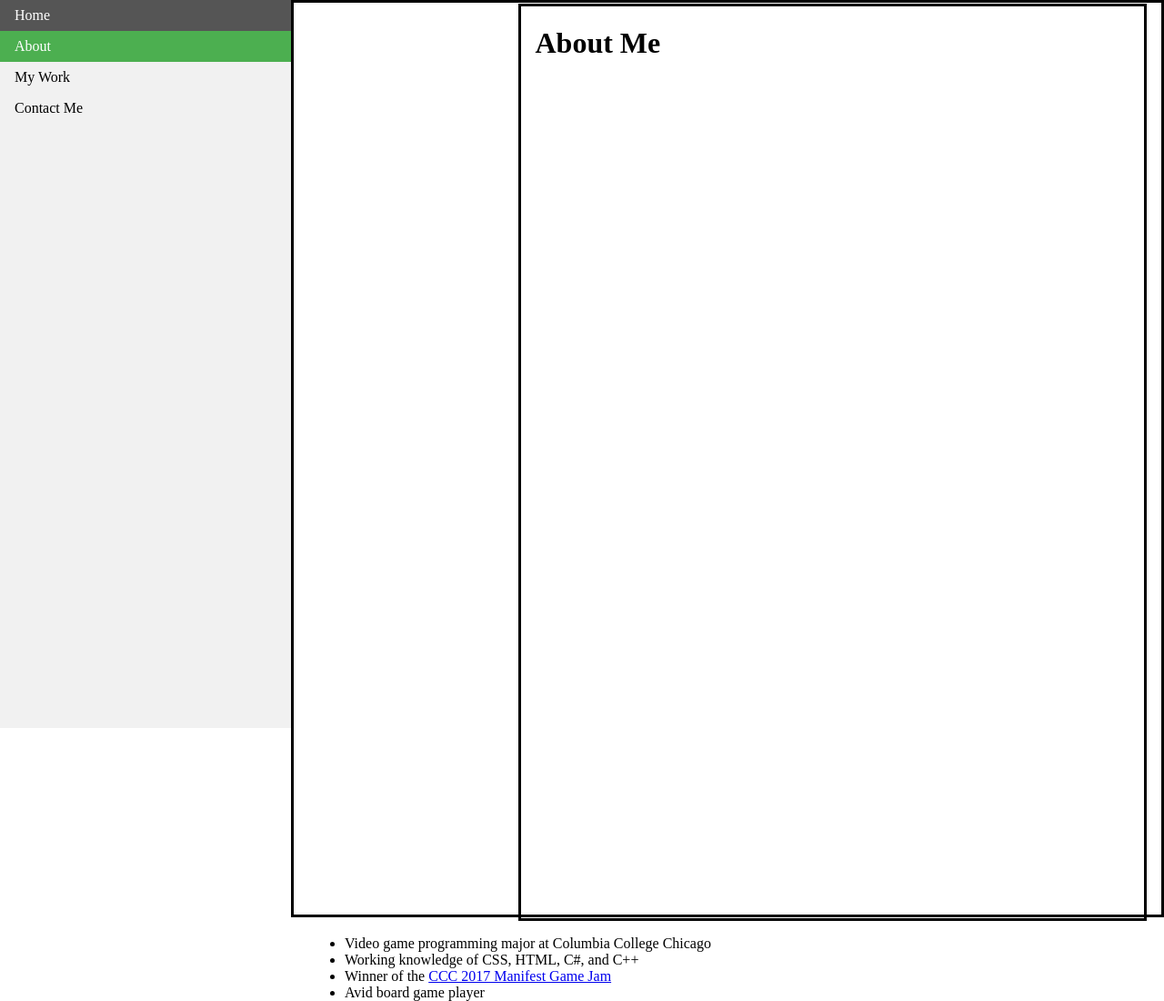
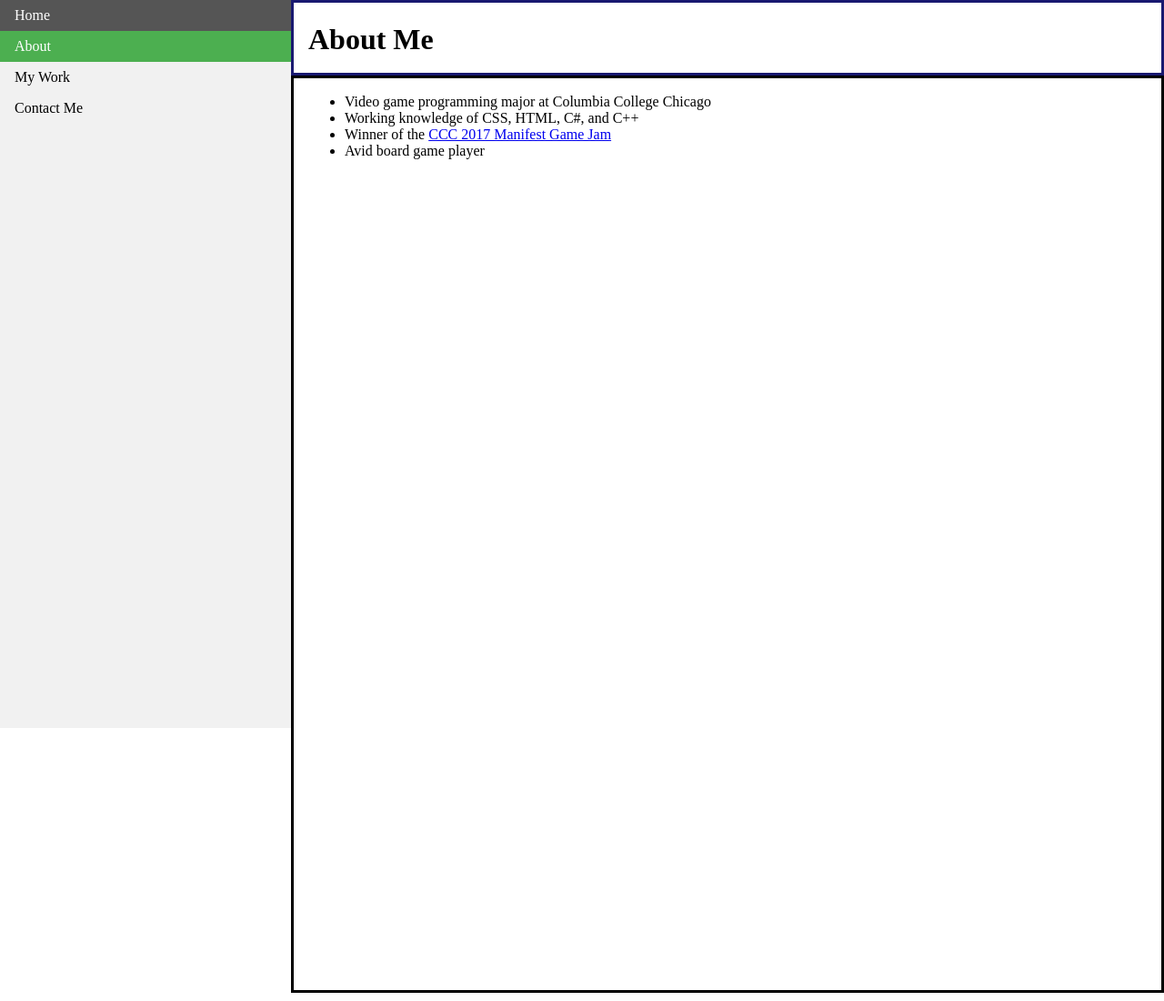
Before and after one commit to migeeto/Old-Website-Code, a plain HTML site: page about/index.html in a window 1280 px wide. Shown: the whole page at 91% size. Drawn offline with Linux system fonts and the light colour scheme; files that its build step writes are made by us from their sources.

Commit message:
Un-nested the <div>'s

```diff
--- a/about/index.html
+++ b/about/index.html
@@ -11,10 +11,10 @@
       <li><a href="/work">My Work</a></li>
       <li><a href="/contact">Contact Me</a></li>
     </ul>
+    <div id="head">
+      <h1>About Me</h1>
+    </div>
     <div>
-      <div id:="head">
-      <h1>About Me</h1>
-      </div>
       <ul>
         <li>Video game programming major at Columbia College Chicago</li>
         <li>Working knowledge of CSS, HTML, C#, and C++</li>
```
